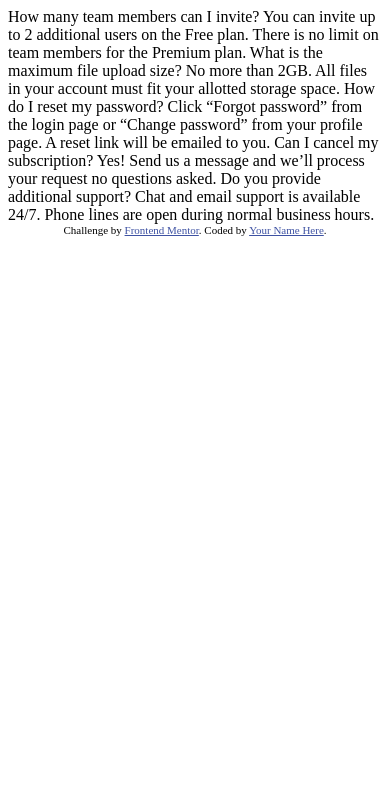
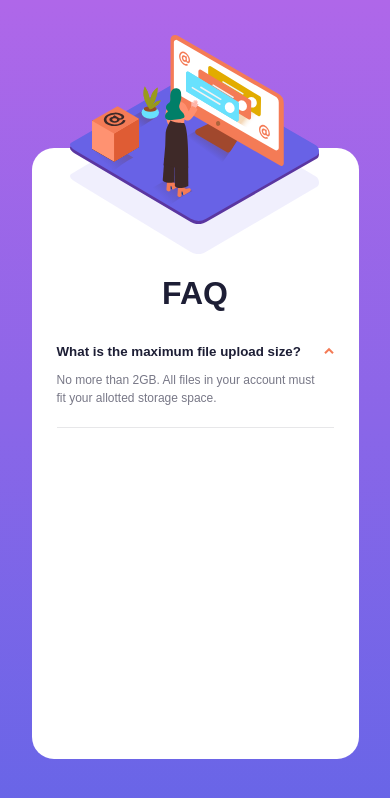
Before and after one commit to rpturbina/faq-accordion-card-main, a plain HTML site: page index.html in a window 390 px wide. Drawn offline with Linux system fonts and the light colour scheme.

Commit message:
Create mobile responsive design

```diff
--- a/index.html
+++ b/index.html
@@ -1,40 +1,59 @@
 <!DOCTYPE html>
 <html lang="en">
-<head>
-  <meta charset="UTF-8">
-  <meta name="viewport" content="width=device-width, initial-scale=1.0"> <!-- displays site properly based on user's device -->
+  <head>
+    <meta charset="UTF-8" />
+    <meta name="viewport" content="width=device-width, initial-scale=1.0" />
+    <link
+      rel="icon"
+      type="image/png"
+      sizes="32x32"
+      href="./images/favicon-32x32.png"
+    />
+    <title>Frontend Mentor | FAQ Accordion Card</title>
+    <link rel="stylesheet" href="css/main.css" />
+  </head>
+  <body>
+    <main class="main">
+      <div class="card">
+        <div class="card__img-container">
+          <img
+            src="images/illustration-woman-online-mobile.svg"
+            alt=""
+            class="card__img"
+            aria-hidden="true"
+          />
+        </div>
+        <h1 class="card__heading">FAQ</h1>
+        <ul class="accordion">
+          <li>
+            <h2>
+              <button type="button" class="accordion__button">
+                What is the maximum file upload size?
+              </button>
+            </h2>
+            <p class="accordion__body">
+              No more than 2GB. All files in your account must fit your allotted
+              storage space.
+            </p>
+          </li>
+        </ul>
+      </div>
+    </main>
+    <!-- How many team members can I invite?
+      You can invite up to 2 additional users on the Free plan. There is
+              no limit on team members for the Premium plan.
+      What is the maximum file upload size?  How do I reset my password?
+    Click “Forgot password” from the login page or “Change password” from your
+    profile page. A reset link will be emailed to you. Can I cancel my
+    subscription? Yes! Send us a message and we’ll process your request no
+    questions asked. Do you provide additional support? Chat and email support
+    is available 24/7. Phone lines are open during normal business hours. -->
 
-  <link rel="icon" type="image/png" sizes="32x32" href="./images/favicon-32x32.png">
-
-  <title>Frontend Mentor | FAQ Accordion Card</title>
-
-  <!-- Feel free to remove these styles or customise in your own stylesheet 👍 -->
-  <style>
-    .attribution { font-size: 11px; text-align: center; }
-    .attribution a { color: hsl(228, 45%, 44%); }
-  </style>
-</head>
-<body>
-  How many team members can I invite?
-  You can invite up to 2 additional users on the Free plan. There is no limit on
-  team members for the Premium plan.
-
-  What is the maximum file upload size?
-  No more than 2GB. All files in your account must fit your allotted storage space.
-
-  How do I reset my password?
-  Click “Forgot password” from the login page or “Change password” from your profile page.
-  A reset link will be emailed to you.
-
-  Can I cancel my subscription?
-  Yes! Send us a message and we’ll process your request no questions asked.
-
-  Do you provide additional support?
-  Chat and email support is available 24/7. Phone lines are open during normal business hours.
-
-  <div class="attribution">
-    Challenge by <a href="https://www.frontendmentor.io?ref=challenge" target="_blank">Frontend Mentor</a>.
-    Coded by <a href="#">Your Name Here</a>.
-  </div>
-</body>
+    <footer class="footer">
+      Challenge by
+      <a href="https://www.frontendmentor.io?ref=challenge" target="_blank"
+        >Frontend Mentor</a
+      >. Coded by <a href="#">Your Name Here</a>.
+    </footer>
+  </body>
 </html>
--- /dev/null
+++ b/scss/main.scss
@@ -0,0 +1,96 @@
+@import "modules/variables";
+@import "modules/global";
+
+.main {
+  display: flex;
+  align-self: center;
+  justify-content: center;
+  min-height: 100vh;
+  background: linear-gradient($soft-violet, $soft-blue);
+}
+
+// * Card Styling
+
+.card {
+  max-width: 327px;
+  margin: 148px 24px 85px;
+  padding: 25px;
+  background-color: #fff;
+  border-radius: 22px;
+
+  &__img-container {
+    margin-top: -50%;
+    margin-bottom: 20px;
+    max-width: 100%;
+    padding-bottom: 10px;
+    background-image: url(../images/illustration-woman-online-mobile.svg),
+      url(../images/bg-pattern-mobile.svg);
+    background-repeat: no-repeat;
+    background-size: 90%;
+    background-position: top center, bottom center;
+  }
+
+  &__img {
+    display: block;
+    width: 100%;
+    visibility: hidden;
+  }
+
+  &__heading {
+    color: $very-dark-desaturated-blue;
+    font-size: 32px;
+    font-weight: $bold-font-weight;
+    text-align: center;
+    margin: 15px auto;
+  }
+}
+
+// * Accordion Styling
+
+.accordion {
+  &__button {
+    display: flex;
+    padding: 17px 0 12px;
+    position: relative;
+    width: 100%;
+    text-align: left;
+    color: $very-dark-grayish-blue;
+
+    &::after {
+      content: url("../images/icon-arrow-down.svg");
+      margin-left: auto;
+    }
+
+    &:hover {
+      color: $soft-red;
+    }
+
+    &:not(.collapsed) {
+      font-weight: $bold-font-weight;
+      color: $very-dark-desaturated-blue;
+
+      &::after {
+        transform: rotate(180deg);
+      }
+    }
+  }
+
+  &__body {
+    padding-bottom: 20px;
+    padding-right: 16px;
+    font-size: 12px;
+    line-height: 18px;
+    color: $dark-grayish-blue;
+    border-bottom: 1px solid $light-grayish-blue;
+  }
+}
+
+// * Footer Styling
+.footer {
+  display: none;
+  font-size: 11px;
+  text-align: center;
+  a {
+    color: hsl(228, 45%, 44%);
+  }
+}
--- /dev/null
+++ b/scss/modules/_global.scss
@@ -0,0 +1,25 @@
+* {
+  margin: 0;
+  padding: 0;
+  box-sizing: border-box;
+}
+
+body {
+  position: relative;
+  font-family: $kumbh-sans-font;
+}
+
+li {
+  list-style: none;
+}
+
+a {
+  text-decoration: none;
+}
+
+button {
+  font-family: $kumbh-sans-font;
+  background-color: transparent;
+  border: none;
+  cursor: pointer;
+}
--- /dev/null
+++ b/scss/modules/_variables.scss
@@ -0,0 +1,22 @@
+// * Variables
+// * Text Primary Colors
+$very-dark-desaturated-blue: hsl(238, 29%, 16%);
+$soft-red: hsl(14, 88%, 65%);
+
+// * Gradient Background Color
+$soft-violet: hsl(273, 75%, 66%);
+$soft-blue: hsl(240, 73%, 65%);
+
+// * Text Neutral Colors
+$very-dark-grayish-blue: hsl(237, 12%, 33%);
+$dark-grayish-blue: hsl(240, 6%, 50%);
+
+// * Dividers Neutral Color
+$light-grayish-blue: hsl(240, 5%, 91%);
+
+// * Font Family
+$kumbh-sans-font: "Kumbh Sans", sans-serif;
+
+// * Font Weight
+$regular-font-weight: 400;
+$bold-font-weight: 700;
```
Also changed, not shown: css/main.css (added), 1 other file.
